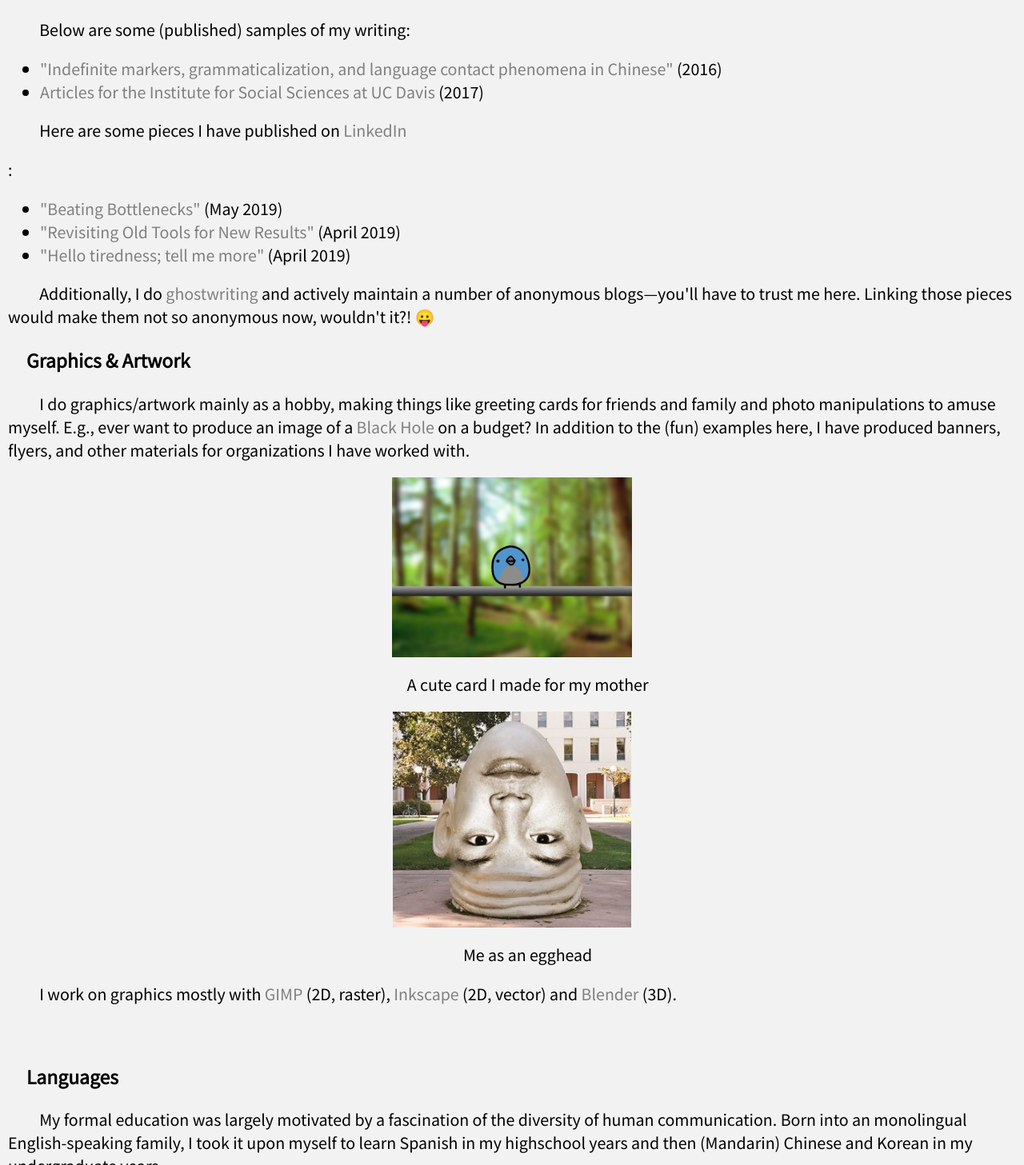
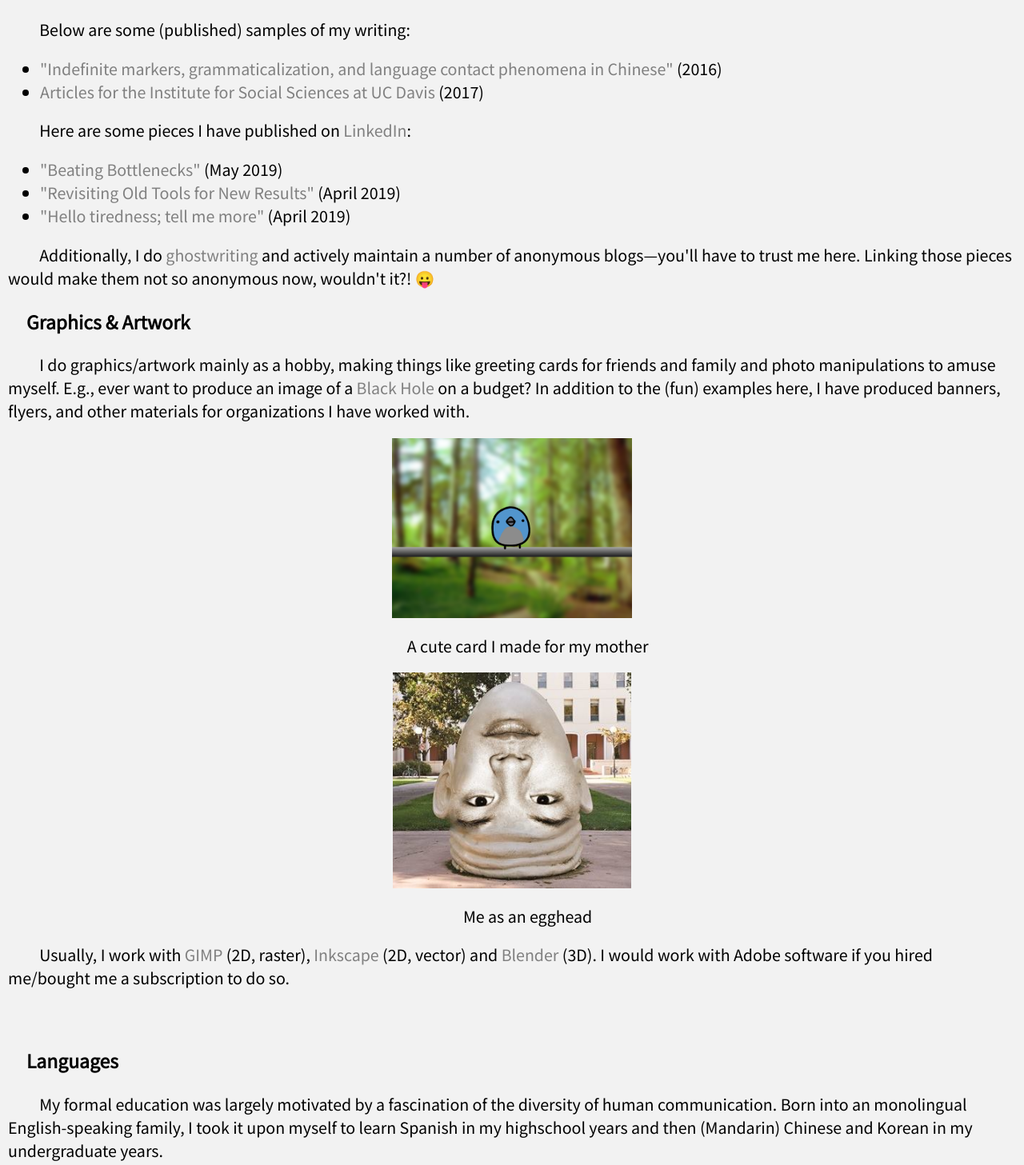
Before and after one commit to captainalan/me, a React (Create React App) app: page / in a window 1280 px wide. Shown: the part 1778-3235 px from the top of the page at 80% size. Built offline with nearby package versions, Linux system fonts and the light colour scheme.

Commit message:
edit edit...

```diff
--- a/src/App.js
+++ b/src/App.js
@@ -61,7 +61,7 @@ class App extends Component {
               <li><a href="https://journals.linguisticsociety.org/proceedings/index.php/PLSA/article/view/3702">"Indefinite markers, grammaticalization, and language contact phenomena in Chinese"</a> (2016)</li>
               <li><a href="http://socialsciences.ucdavis.edu/@@search?SearchableText=Alan+wong">Articles for the Institute for Social Sciences at UC Davis</a> (2017) </li>
             </ul>
-            <p>Here are some pieces I have published on <a href="https://www.linkedin.com/in/alan-wong-bb342569/">LinkedIn</a></p>:
+            <p>Here are some pieces I have published on <a href="https://www.linkedin.com/in/alan-wong-bb342569/">LinkedIn</a>:</p>
             <ul>
               <li><a href="https://www.linkedin.com/pulse/beating-bottlenecks-alan-wong/">"Beating Bottlenecks"</a> (May 2019)</li>
               <li><a href="https://www.linkedin.com/pulse/revisiting-old-tools-new-results-alan-wong/">"Revisiting Old Tools for New Results"</a> (April 2019)</li>
@@ -97,7 +97,7 @@ class App extends Component {
                 Me as an egghead
               </p>
             </div>
-            <p>I work on graphics mostly with <a href="https://www.gimp.org/">GIMP </a> (2D, raster), <a href="https://inkscape.org/">Inkscape</a> (2D, vector) and <a href="https://www.blender.org/">Blender</a> (3D).</p>
+            <p>Usually, I work with <a href="https://www.gimp.org/">GIMP </a> (2D, raster), <a href="https://inkscape.org/">Inkscape</a> (2D, vector) and <a href="https://www.blender.org/">Blender</a> (3D). I would work with Adobe software if you hired me/bought me a subscription to do so.</p>
             <a id="languages" href="#languages" className="Anchor">これが見える？！</a>
             <h3>Languages</h3>
             <p>My formal education was largely motivated by a fascination of the diversity of human communication. Born into an monolingual English-speaking family, I took it upon myself to learn Spanish in my highschool years and then (Mandarin) Chinese and Korean in my undergraduate years.</p>
```
